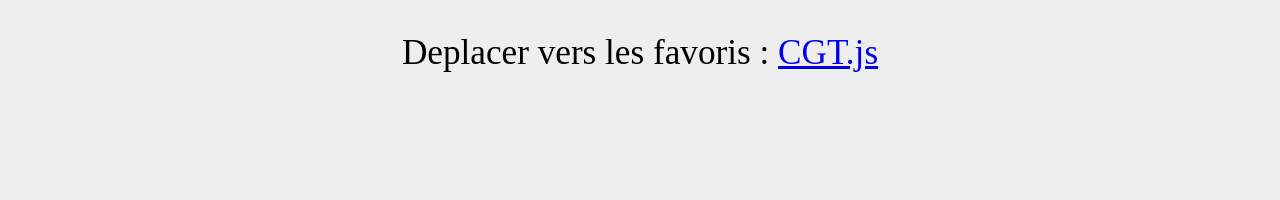
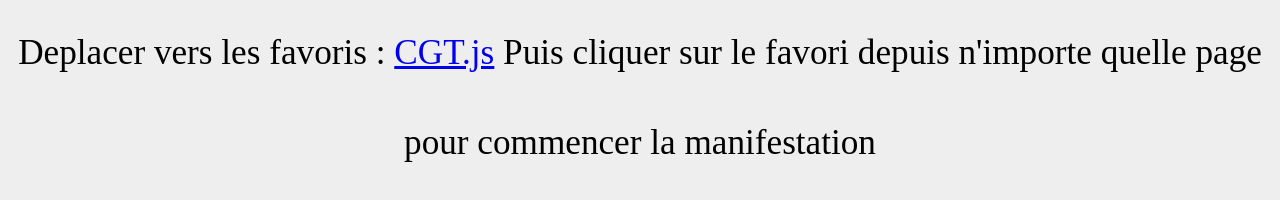
Before and after one commit to maxdow/cgt.js, a website: page index.html in a window 1280 px wide. Drawn offline with Linux system fonts and the light colour scheme.

Commit message:
ajout infos

```diff
--- a/index.html
+++ b/index.html
@@ -35,6 +35,8 @@
 <div class="main">
 Deplacer vers les favoris : <a href="javascript:void%20function(){(function(){function%20n(n){return%20n[Math.floor(Math.random()*n.length)]}function%20E(){setTimeout(t,9e3*Math.random()+1e3)}function%20t(){A(),alert(n(a)+%22%20!!!%22),E()}function%20o(){document.body.style.background=%22red%22,document.body.style.fontFamily=%22Comic%20Sans%20MS%22}function%20A(){var%20n=new%20Audio(%22http://maxdow.github.io/cgt.js/ambiance.mp3%22);n.play()}var%20a=[%22NON%22,%22STOP%20AU%20TRAVAIL%22,%22DEHORS%20LE%20GOUVERNEMENT%22,%22DEHORS%20LES%20PATRONS%22,%22GREVE%20GENERALE%22,%22BLOQUONS%20TOUT%22,%22Y%20EN%20A%20MARRE%22,%22DANS%20LA%20RUE%22,%22LE%20POUVOIR%20A%20CELUI%20QUI%20CRIE%20LE%20PLUS%20FORT%22,%22MORT%20AUX%20AUTRES%22,%22C'EST%20LA%20LUTTE%22,%22LA%20MOUSTACHE,%20C'EST%20LA%20VIE%22];o(),t()})()}();"><span>CGT.js</span></a>
 
+Puis cliquer sur le favori depuis n'importe quelle page pour commencer la manifestation
+
 </div>
 
 </body>
```
